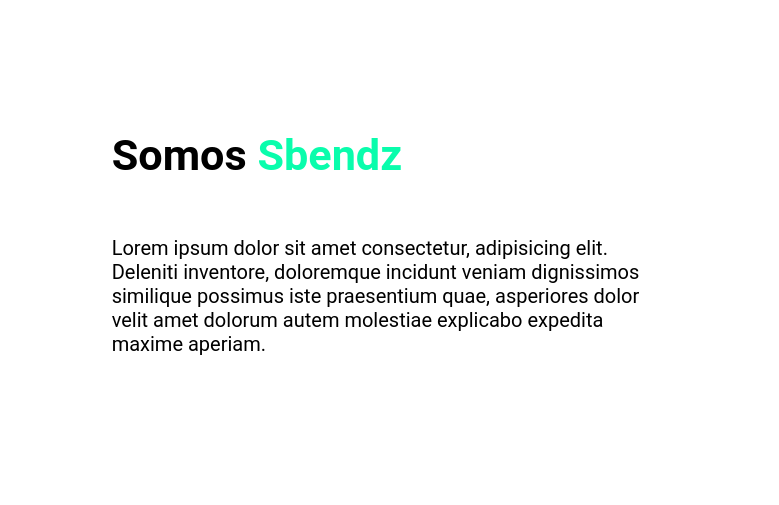
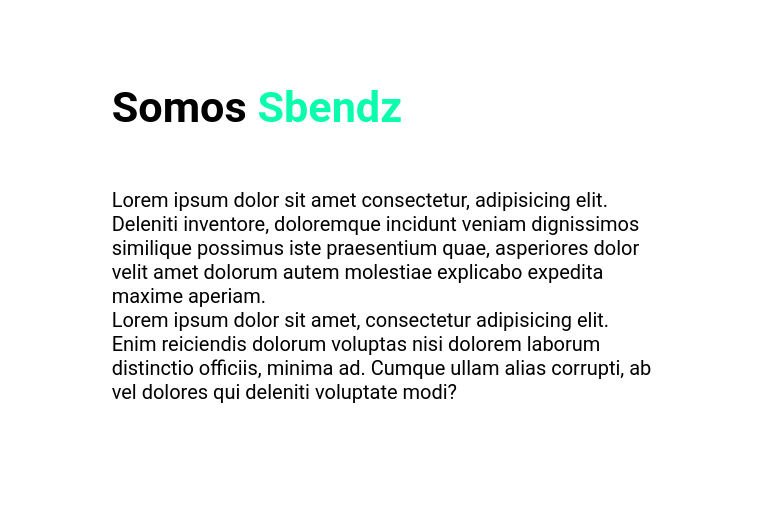
Before and after one commit to JulioBendz/Desarrollo_Web, a plain HTML site: page index.html in a window 1280 px wide. Shown: the part 917-1422 px from the top of the page, 501-1280 px from the left. Drawn offline with Linux system fonts and the light colour scheme.

Commit message:
Se agrego un parrafo

```diff
--- a/index.html
+++ b/index.html
@@ -32,7 +32,9 @@
             <div class="texto">
 
                 <h2>Somos <span class="color-acento">Sbendz</span> </h2>
-                <p>Lorem ipsum dolor sit amet consectetur, adipisicing elit. Deleniti inventore, doloremque incidunt veniam dignissimos similique possimus iste praesentium quae, asperiores dolor velit amet dolorum autem molestiae explicabo expedita maxime aperiam.</p>
+                <p>Lorem ipsum dolor sit amet consectetur, adipisicing elit. Deleniti inventore, doloremque incidunt veniam dignissimos similique possimus iste praesentium quae, asperiores dolor velit amet dolorum autem molestiae explicabo expedita maxime aperiam.
+                <br>Lorem ipsum dolor sit amet, consectetur adipisicing elit. Enim reiciendis dolorum voluptas nisi dolorem laborum distinctio officiis, minima ad. Cumque ullam alias corrupti, ab vel dolores qui deleniti voluptate modi?
+                </p>
             </div>
         </div>
 
```
